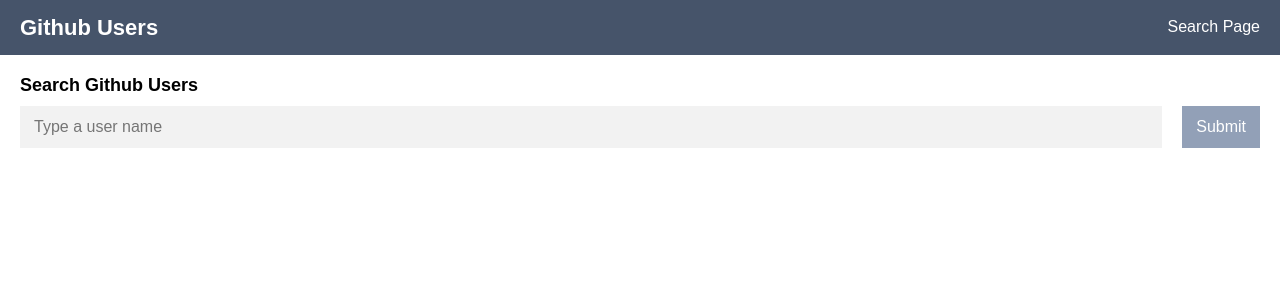
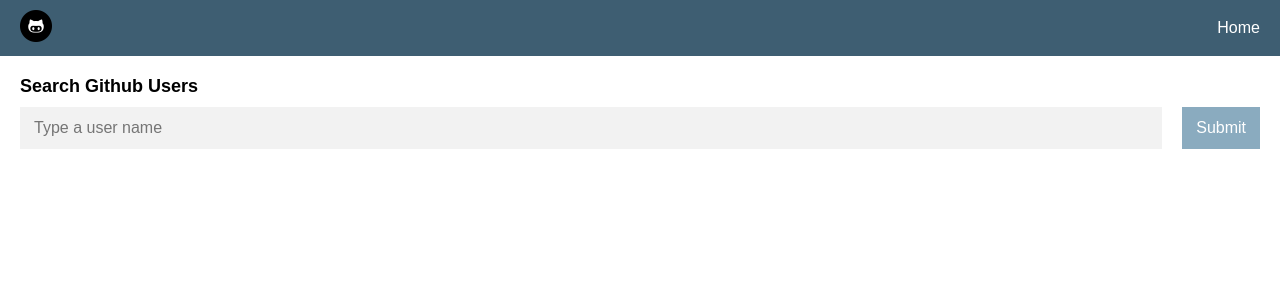
Before and after one commit to jeremiaspak/github-users, an Angular app: page / in a window 1280 px wide. Shown: the top 300 px of the page. Built offline with nearby package versions, Linux system fonts and the light colour scheme.

Commit message:
Header styles

```diff
--- a/src/app/@theme/components/header/header.component.html
+++ b/src/app/@theme/components/header/header.component.html
@@ -1,11 +1,17 @@
 <header class="header">
   <div class="container">
-    <h1 class="brand">Github Users</h1>
+    <a class="nav-link" routerLink="/">
+      <img src="assets/icon-128x128.png"
+        alt="Logo of the Github Users application"
+        class="brand">
+    </a>
     <nav class="nav" role="navigation">
       <ul class="nav-list">
         <li class="nav-item">
-          <a class="nav-link" routerLink="/">
-            Search Page
+          <a class="nav-link"
+            routerLink="/"
+            routerLinkActive="active">
+            Home
           </a>
         </li>
       </ul>
--- a/src/app/@theme/components/header/header.component.scss
+++ b/src/app/@theme/components/header/header.component.scss
@@ -7,13 +7,12 @@
   .container {
     display: flex;
     align-items: center;
-    padding: 15px $gutter;
+    padding: 10px $gutter;
   }
 }
 
 .brand {
-  margin: 0;
-  font-size: 22px;
+  width: 32px;
 }
 
 .nav {
@@ -26,11 +25,11 @@
   margin: 0;
 }
 
-.nav-item {
-
-}
-
 .nav-link {
   text-decoration: none;
   color: $white;
+
+  &.active {
+
+  }
 }
--- a/src/app/@theme/styles/variables.scss
+++ b/src/app/@theme/styles/variables.scss
@@ -1,4 +1,4 @@
-$primary-color: #46546a;
+$primary-color: #3e5e72;
 $gray: #f2f2f2;
 $primary-gray: #e8e8e8;
 $white: #fff;
```
